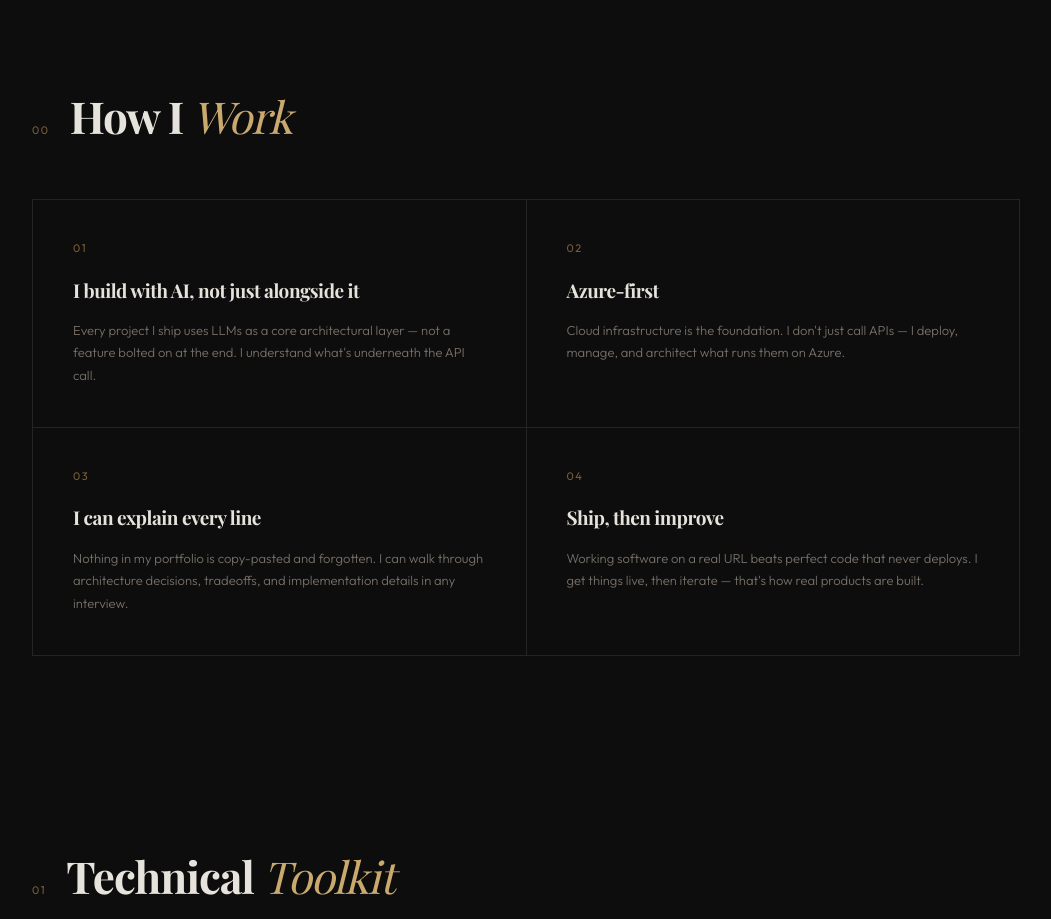
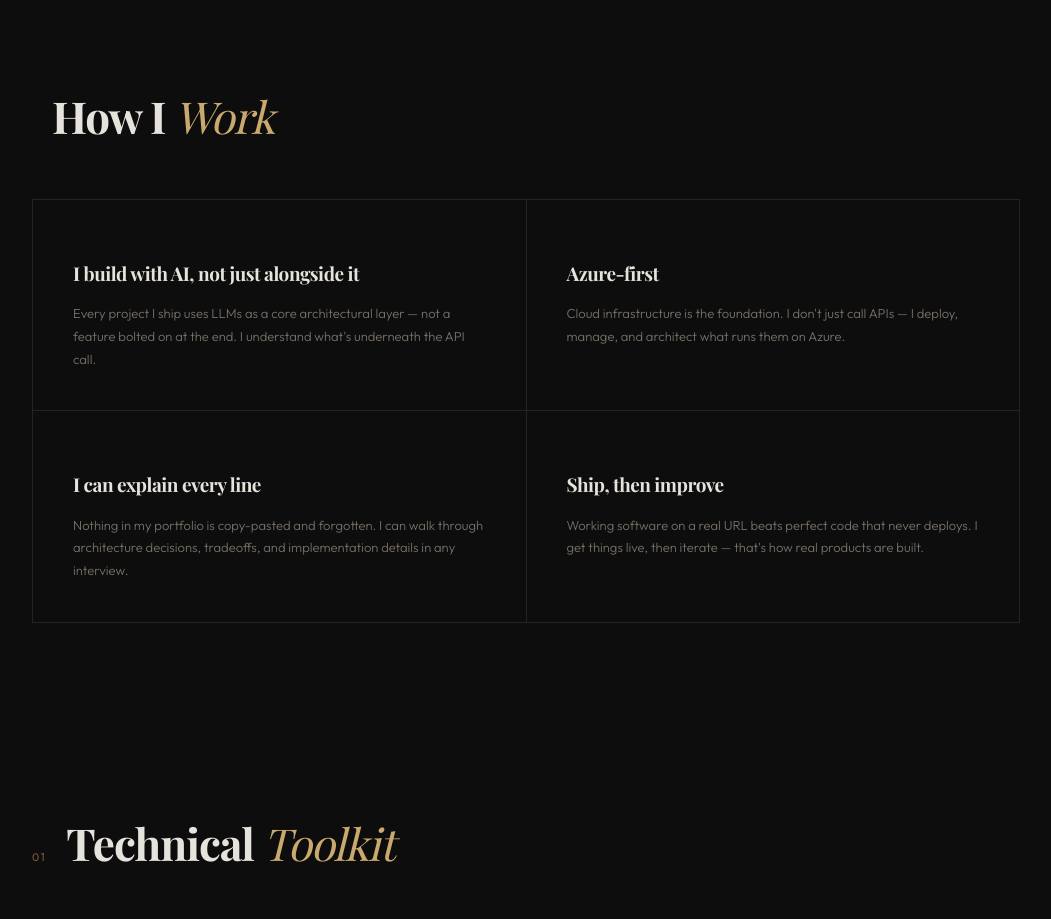
Before and after one commit to Itsasmile/Portfolio, a React (Vite) app: page / in a window 1280 px wide. Shown: the part 880-1799 px from the top of the page, without its empty margins (114-1165 px from the left). Built offline with nearby package versions, Linux system fonts and the light colour scheme; a web font is replaced by a local one.

Commit message:
removed numbers

```diff
--- a/src/components/HowIWork.jsx
+++ b/src/components/HowIWork.jsx
@@ -2,22 +2,19 @@ import SectionHeader from './SectionHeader'
 
 const PRINCIPLES = [
   {
-    number: '01',
+
     title:  'I build with AI, not just alongside it',
     desc:   'Every project I ship uses LLMs as a core architectural layer — not a feature bolted on at the end. I understand what\'s underneath the API call.',
   },
   {
-    number: '02',
     title:  'Azure-first',
     desc:   'Cloud infrastructure is the foundation. I don\'t just call APIs — I deploy, manage, and architect what runs them on Azure.',
   },
   {
-    number: '03',
     title:  'I can explain every line',
     desc:   'Nothing in my portfolio is copy-pasted and forgotten. I can walk through architecture decisions, tradeoffs, and implementation details in any interview.',
   },
   {
-    number: '04',
     title:  'Ship, then improve',
     desc:   'Working software on a real URL beats perfect code that never deploys. I get things live, then iterate — that\'s how real products are built.',
   },
@@ -26,16 +23,14 @@ const PRINCIPLES = [
 export default function HowIWork() {
   return (
     <section id="approach" className="max-w-[1100px] mx-auto px-14 py-24">
-      <SectionHeader number="00" title="How I" italic="Work" />
+      <SectionHeader title="How I" italic="Work" />
 
       <div className="grid md:grid-cols-2 gap-px bg-border border border-border reveal">
         {PRINCIPLES.map((p) => (
           <div
-            key={p.number}
             className="bg-bg px-10 py-10 group hover:bg-surface transition-colors"
           >
             <span className="text-[11px] text-gold-dim tracking-[0.15em] font-normal block mb-5">
-              {p.number}
             </span>
             <h3 className="font-display text-[19px] font-bold tracking-tight mb-4 leading-snug group-hover:text-gold transition-colors">
               {p.title}
```
